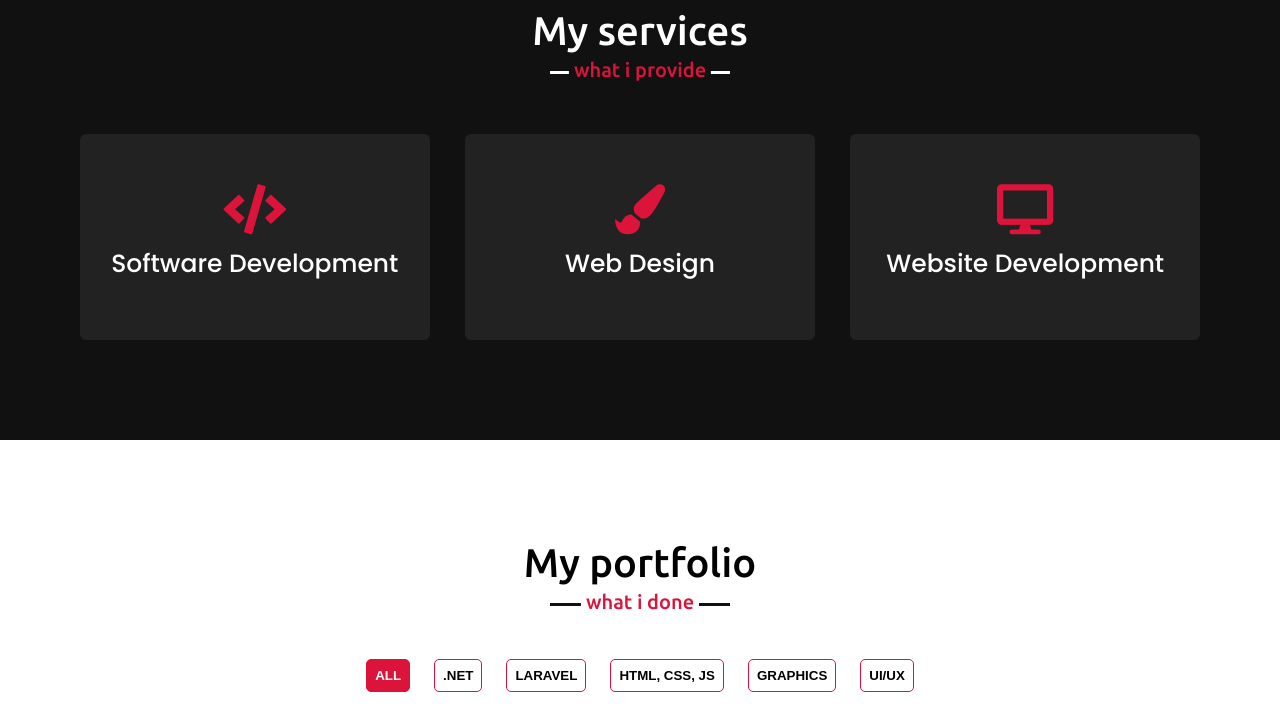
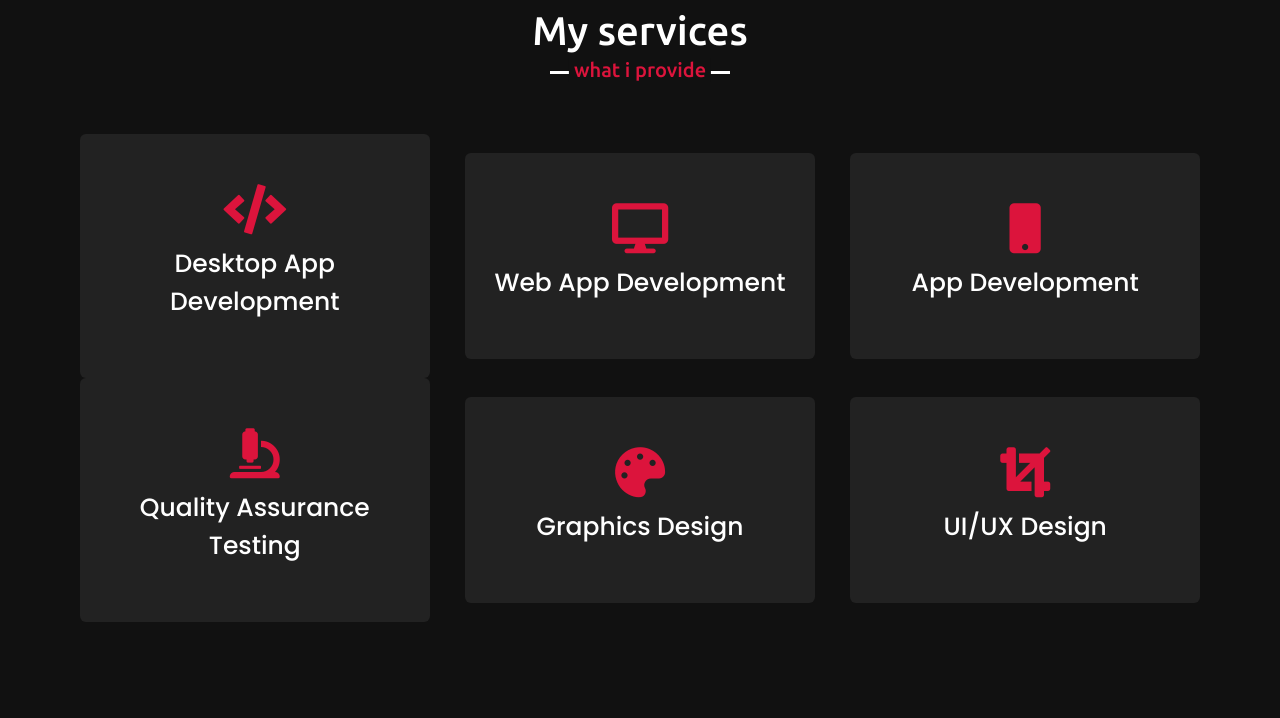
Before and after one commit to radipu/CV, a plain HTML site: page index.html in a window 1280 px wide. Shown: the part 3520-4238 px from the top of the page. Drawn offline with nearby package versions, Linux system fonts and the light colour scheme.

Commit message:
updated the service section

```diff
--- a/index.html
+++ b/index.html
@@ -234,21 +234,42 @@
                 <div class="card">
                     <div class="box">
                         <i class="fas fa-code"></i>
-                        <div class="text">Software Development</div>
-                        <p></p>
-                    </div>
-                </div>
-                <div class="card">
-                    <div class="box">
-                        <i class="fas fa-paint-brush"></i>
-                        <div class="text">Web Design</div>
+                        <div class="text">Desktop App Development</div>
                         <p></p>
                     </div>
                 </div>
                 <div class="card">
                     <div class="box">
                         <i class="fas fa-desktop"></i>
-                        <div class="text">Website Development</div>
+                        <div class="text">Web App Development</div>
+                        <p></p>
+                    </div>
+                </div>
+                <div class="card">
+                    <div class="box">
+                        <i class="fas fa-mobile"></i>
+                        <div class="text">App Development</div>
+                        <p></p>
+                    </div>
+                </div>
+                <div class="card">
+                    <div class="box">
+                        <i class="fas fa-microscope"></i>
+                        <div class="text">Quality Assurance Testing</div>
+                        <p></p>
+                    </div>
+                </div>
+                <div class="card">
+                    <div class="box">
+                        <i class="fas fa-palette"></i>
+                        <div class="text">Graphics Design</div>
+                        <p></p>
+                    </div>
+                </div>
+                <div class="card">
+                    <div class="box">
+                        <i class="fas fa-crop"></i>
+                        <div class="text">UI/UX Design</div>
                         <p></p>
                     </div>
                 </div>
```
